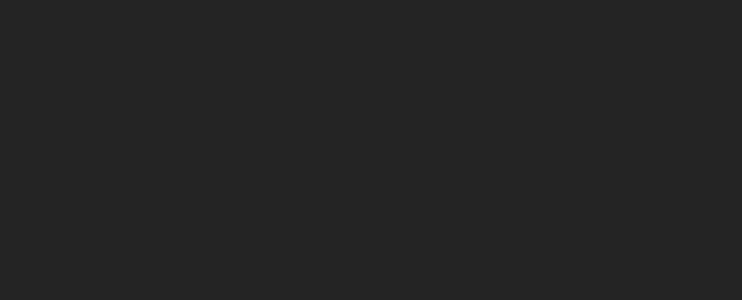
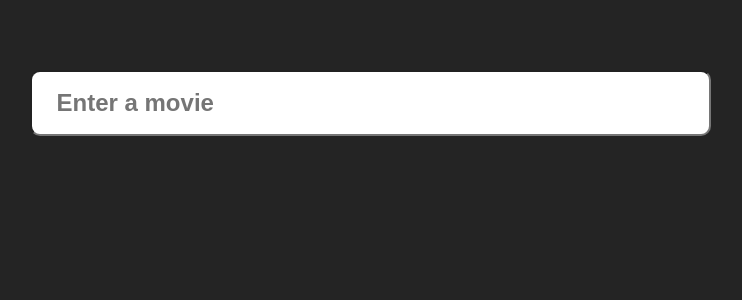
Before and after one commit to Dimonjik777/movie-catalog, a React (Vite) app: page / in a window 1280 px wide. Shown: the top 300 px of the page, without its empty margins (270-1012 px from the left). Built offline with nearby package versions, Linux system fonts and the light colour scheme.

Commit message:
Create search input

```diff
--- a/src/App.jsx
+++ b/src/App.jsx
@@ -1,8 +1,12 @@
+import SearchMovies from "./components/SearchMovies"
+
 function App() {
 
   return (
     <>
-
+      <div className="container">
+        <SearchMovies />
+      </div>
     </>
   )
 }
--- /dev/null
+++ b/src/components/SearchMovies.jsx
@@ -0,0 +1,9 @@
+import React from 'react'
+
+const SearchMovies = () => {
+  return (
+    <input className='search__movie' type="text" placeholder='Enter a movie' />
+  )
+}
+
+export default SearchMovies
--- a/src/index.css
+++ b/src/index.css
@@ -8,3 +8,23 @@ body{
   background-color: #242424;
   font-family: "Rubik", sans-serif;
 }
+
+.container{
+  width: 1120px;
+  margin: 0 auto;
+}
+
+.search__movie{
+  width: 650px;
+  height: 60px;
+  border-radius: 10px;
+  font-size: 24px;
+  margin: 0 auto;
+  display: block;
+  margin-top: 70px;
+  padding-left: 25px;
+}
+
+.search__movie::placeholder{
+  font-weight: 700;
+}
```
